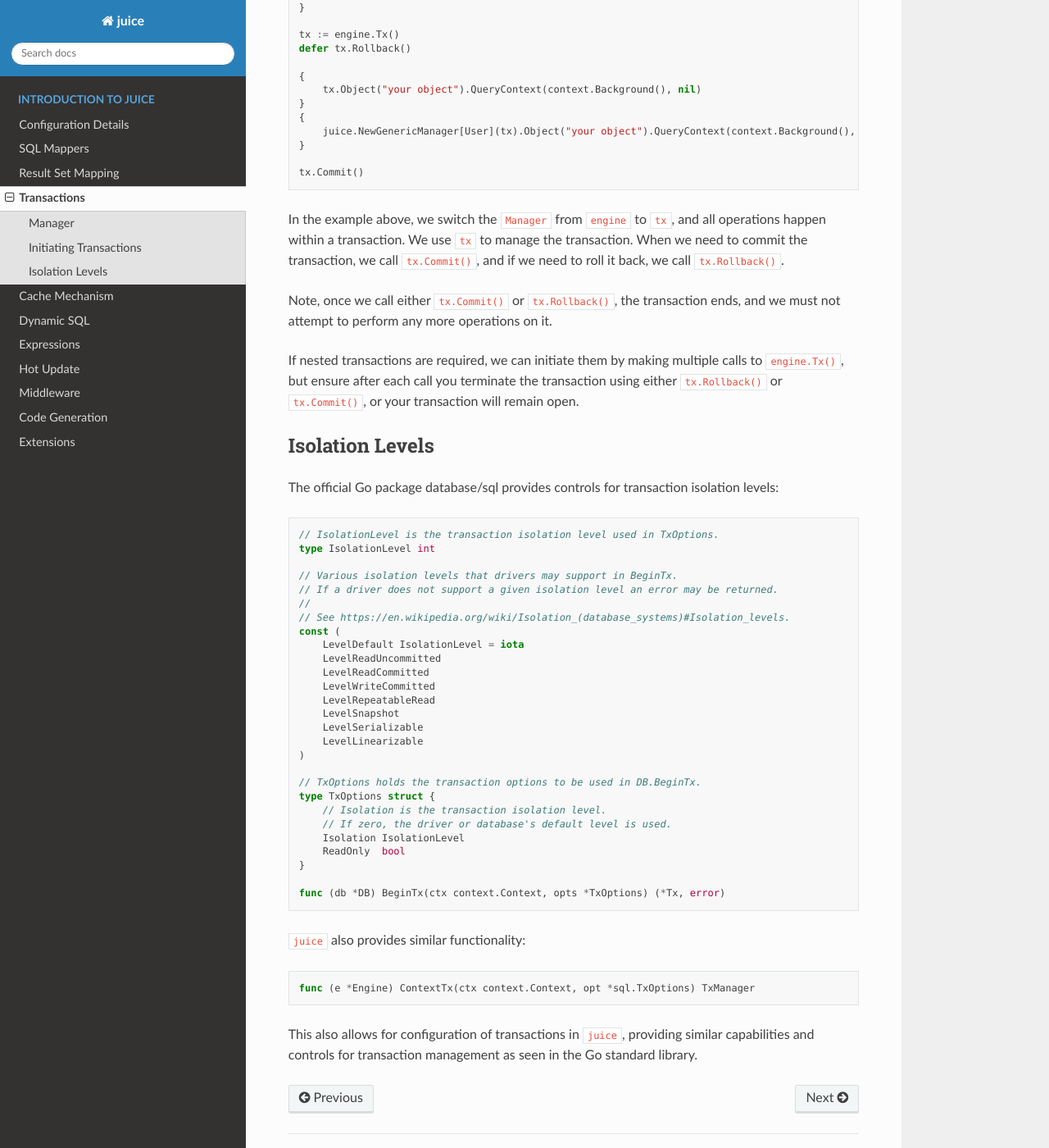
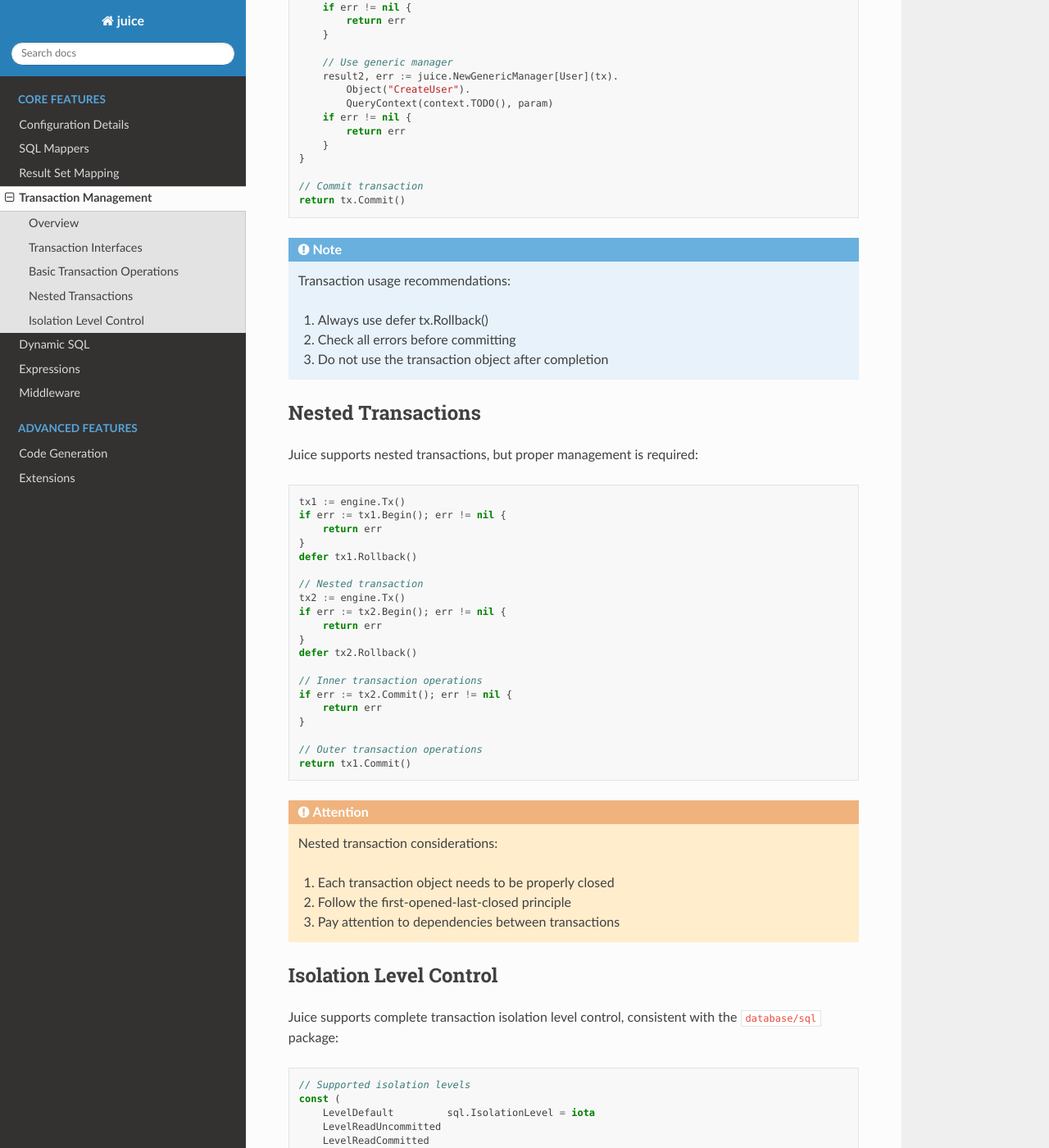
Before and after one commit to go-juicedev/juice-doc-en, a Sphinx documentation site: the page built from source/tx.rst, in a window 1280 px wide and 1400 px high, scrolled down 1103 px. Shown: the whole window at 82% size. Built offline with Sphinx 7.4.7 and the Read the Docs theme 3.1.0, drawn with Linux system fonts in a browser that asks for light colours; pages that are not in the unit, such as notebooks, are missing from menus; some of the changed text lies outside the part shown.

Commit message:
update docs

```diff
--- a/source/mappers.rst
+++ b/source/mappers.rst
@@ -1,11 +1,12 @@
 SQL Mappers
-=============
+================
 
-After configuring the data source information, we can use SQL Mappers to access the database. First, we need to tell juice where to find our SQL statements.
+After configuring the data source information, we can use SQL Mappers to access the database. First, we need to tell Juice where to find our SQL statements.
 
 mappers Tag
 ----------------
-The `mappers` tag is the parent tag for the `mapper` tags; it is a collection tag used to store multiple `mapper` tags.
+
+The ``mappers`` tag is the parent tag for the ``mapper`` tags; it is a collection tag used to store multiple ``mapper`` tags.
 
 .. code-block:: xml
 
@@ -17,71 +18,94 @@
                 <driver>mysql</driver>
             </environment>
         </environments>
+
         <mappers>
+            <!-- Define mapper tags here -->
         </mappers>
     </configuration>
 
 mapper Tag
 ----------------
-The `mapper` tag is a collection tag used to store SQL statements. Here’s a simple example:
+
+The ``mapper`` tag is a collection tag used to store SQL statements.
+
+Basic Usage Examples:
 
 .. code-block:: xml
 
     <mappers>
+        <!-- Inline mapper, define SQL directly in configuration file -->
         <mapper namespace="main">
             <select id="HelloWorld">
                 select "hello world" as message
             </select>
         </mapper>
+
+        <!-- Reference external mapper file -->
         <mapper resource="path_to_another_mapper.xml"/>
+
+        <!-- Reference mapper file via URL -->
         <mapper url="http(s)://domain:port/path"/>
         <mapper url="file://path to your mapper"/>
     </mappers>
 
-- .. class:: namespace: Used to specify the namespace of the mapper, which helps to differentiate between different mappers. The value must be unique.
-- .. class:: resource: Used to reference another mapper file. Note: the referenced mapper file must have a namespace attribute if it does not refer to another file.
-- .. class:: url: Used to reference a mapper file through a URL. Currently supports http and file protocols. If the referenced mapper file does not refer to another file, then its namespace attribute is mandatory.
+**Attribute Descriptions:**
+
+- ``namespace``: Specifies the namespace of the mapper, which helps to differentiate between different mappers. The value must be unique.
+- ``resource``: References another mapper file. Note: if the referenced mapper file does not reference other files, then its ``namespace`` attribute is required.
+- ``url``: References a mapper file through a URL. Currently supports ``http`` and ``file`` protocols. If the referenced mapper file does not reference other files, then its ``namespace`` attribute is required.
 
 Using referenced mapper files allows us to distribute SQL statements across different files, making our structure clearer.
 
 .. attention::
-   The `namespace`, `resource`, and `url` attributes are mutually exclusive; only one can be used within a single mapper tag.
+   The ``namespace``, ``resource``, and ``url`` attributes are mutually exclusive; only one can be used within a single ``mapper`` tag.
 
-select, insert, update, delete Tags
+SQL Statement Tags
 -----------------------------------
 
-The `select` tag is used to store select statements and must be used within a mapper tag.
+Juice supports four types of SQL statement tags: ``select``, ``insert``, ``update``, ``delete``.
 
 .. code-block:: xml
 
     <mapper namespace="main">
+        <!-- Query statement -->
         <select id="HelloWorld">
             select * from user
         </select>
+
+        <!-- Insert statement -->
         <insert id="insertUser">
-            insert into user (name, age) values ("eatmoreapple", 18))
+            insert into user (name, age) values (#{name}, #{age})
         </insert>
+
+        <!-- Update statement -->
         <update id="updateUser">
-            update user set age = 19 where name = "eatmoreapple"
+            update user set age = #{age} where name = #{name}
         </update>
+
+        <!-- Delete statement -->
         <delete id="deleteUser">
-            delete from user where name = "eatmoreapple"
+            delete from user where name = #{name}
         </delete>
     </mapper>
 
-The `select`, `insert`, `update`, and `delete` tags are collection tags for SQL statements. Each of them must have an `id` attribute, which is used to identify the SQL statement and must be unique within the same mapper.
+The ``select``, ``insert``, ``update``, and ``delete`` tags all have an ``id`` attribute, which is used to identify the SQL statement and must be unique within the same mapper.
+
+**Common Questions:**
 
 *Question: Can you write a delete statement inside the select tag?*
 
-*Answer: You can, but it is not recommended as each tag should have its own semantic meaning.*
+*Answer: Technically yes, but it is strongly not recommended as each tag should have its own semantic meaning.*
 
-Using Parameters
+Parameter Handling
 ----------------
+
+Using Parameters in SQL Statements
+~~~~~~~~~~~~~~~~~~~~
 
 We can use parameters in our SQL statements, which can be passed in from external sources. We just need to use specific syntax to reference these parameters.
 
-Parameter Example
-~~~~~~~~~~~~~~~~~~~
+**Parameter Definition Example:**
 
 .. code-block:: xml
 
@@ -91,83 +115,79 @@
         </select>
     </mapper>
 
-In the above SQL statement, we use ``#{name}`` to reference a parameter. This parameter’s value will be passed in when executing the SQL statement. The ``#{}`` syntax is replaced by placeholders at runtime to prevent SQL injection. However, if we need to construct the SQL statement by concatenating strings, we'd use ``${}`` to reference the parameters.
+In the above SQL statement, we use ``#{name}`` to reference a parameter. This parameter's value will be passed in when executing the SQL statement.
+
+**Parameter Syntax Comparison:**
+
+- ``#{name}``: Prepared parameter, replaced with placeholders (``?``), prevents SQL injection, **recommended**
+- ``${name}``: Direct string replacement, not replaced with placeholders, **has SQL injection risk, use with caution**
 
 .. code-block:: xml
 
     <mapper namespace="main">
-        <select id="CountUserByName">
-            select count(*) from user where name = ${name}
+        <!-- Recommended: Using prepared parameters -->
+        <select id="GetUserByName">
+            select * from user where name = #{name}
+        </select>
+
+        <!-- Use with caution: Direct string replacement -->
+        <select id="GetUserByDynamicColumn">
+            select * from user order by ${columnName}
         </select>
     </mapper>
 
-In this SQL statement, we use ``${name}`` to reference a parameter. The value of this parameter will be passed during the execution of the SQL statement. However, the ``${}`` syntax is not replaced by a placeholder, which can lead to SQL injection issues. Therefore, when using ``${}``, ensure the parameter value is secure.
+.. warning::
+    When using ``${}`` syntax, ensure the parameter value is safe as it does not provide SQL injection protection.
 
-Parameter Passing
-~~~~~~~~~~~~~~~~~~~
+Parameter Passing Methods
+~~~~~~~~~~~~~~~~~~~~
+
+**1. Map Parameter Passing**
 
 .. code-block:: go
 
-    package main
-
-    import (
-        "fmt"
-        "github.com/go-juicedev/juice"
-        _ "github.com/go-sql-driver/mysql"
-    )
-
-    func CountUserByName() {}
-
-    func main() {
-        cfg, err := juice.NewXMLConfiguration("config.xml")
-        if err != nil {
-            fmt.Println(err)
-            return
-        }
-
-        engine, err := juice.DefaultEngine(cfg)
-        if err != nil {
-            fmt.Println(err)
-            return
-        }
-
-        count, err := juice.NewGenericManager[int64](engine).Object(CountUserByName).Query(map[string]interface{}{
-            "name": "eatmoreapple",
-        })
-        if err != nil {
-            fmt.Println(err)
-            return
-        }
-
-        fmt.Println(count)
+    userMap := map[string]interface{}{
+        "name": "eatmoreapple",
+        "age":  25,
     }
 
-As shown above, after creating the `engine`, we use `NewGenericManager` to create a `GenericManager`. This method accepts a generic parameter specifying the return type, which in this case is `int64`. Then, we use the `Object` method to specify the SQL statement we want to execute. This method accepts a parameter, in this instance, we pass the `CountUserByName`, which is a function under the main package and does not belong to any custom structure, so its full name is `main.CountUserByName`. In the XML configuration file, it searches for the `CountUserByName` id under the main namespace. We can also directly pass the SQL statement id we want to execute, like `main.CountUserByName`, when calling the `Object` method. Lastly, we use the `Query` method to execute the SQL statement, which accepts a parameter for the arguments to pass to the SQL statement.
+    engine.Object("main.CountUserByName").QueryContext(context.TODO(), userMap)
 
-Map-Struct Parameters
-"""""""""""""""""""""""
-
-As shown, we passed a `map` where the map's key is the parameter name used in the SQL statement, and its value is the argument to pass to the SQL statement. Alternatively, we can pass a struct, and the struct’s field names would be the parameter names used in the SQL statement, with the field values being the argument values. If we want to customize so the struct field names do not match the SQL parameter names directly, we can use juice's tag to specify:
+**2. Struct Parameter Passing**
 
 .. code-block:: go
 
     type User struct {
-        Name string `param:"name"`
+        Name string `param:"name"`  // Use param tag to customize parameter name
+        Age  int    `param:"age"`
     }
 
-By specifying the struct field’s tag as `param`, that field will be treated as the SQL parameter name, not the field name.
+    user := User{
+        Name: "eatmoreapple",
+        Age:  25,
+    }
 
-.. attention::
-   When passing a map as an argument, the map's key must be a string type.
+    engine.Object("main.CountUserByName").QueryContext(context.TODO(), user)
 
-Non-Map-Struct Parameter Passing
-"""""""""""""""""""""""""""""""""
+**3. Array/Slice Parameter Passing**
 
-Since both maps and structs can be converted into a key-value structure, what is the key used in the XML if we pass a non-struct or non-map parameter? Juice will then wrap this parameter in a `map`, where the `map`'s key is ``param``, and its value is our passed parameter.
+Since both map and struct can be converted to key-value structures, if we pass a slice or array parameter, we can access the passed parameters using index access:
+
+.. code-block:: xml
+
+     <mapper namespace="main">
+        <select id="CountUserByName">
+            select count(*) from user where name = #{0} and age = #{1}
+        </select>
+    </mapper>
 
 .. code-block:: go
 
-    count, err := juice.NewGenericManager[int64](engine).Object(CountUserByName).Query("eatmoreapple")
+     engine.Object("main.CountUserByName").QueryContext(context.TODO(), []interface{}{"eatmoreapple", 25})
+
+**4. Single Parameter Passing**
+
+If we pass a parameter that is not a struct, map, or slice/array, Juice will wrap this parameter into a map where the key is ``param`` and the value is our passed parameter.
 
 .. code-block:: xml
 
@@ -177,7 +197,13 @@
         </select>
     </mapper>
 
-The wrapped `map`'s key can also be customized. We can specify the `paramName` attribute in the corresponding action tag, as shown:
+.. code-block:: go
+
+    engine.Object("main.CountUserByName").QueryContext(context.TODO(), "eatmoreapple")
+
+**Custom Parameter Names:**
+
+You can customize the single parameter name using the ``paramName`` attribute:
 
 .. code-block:: xml
 
@@ -187,12 +213,152 @@
         </select>
     </mapper>
 
-or via the environment variable ``JUICE_PARAM_NAME``.
+Or set globally via the environment variable ``JUICE_PARAM_NAME``.
 
-H
-"""""
+**Convenience Type:**
 
-``juice.H`` is an alias for ``map[string]interface{}``. It's designed to help developers pass parameters conveniently.
+``juice.H`` is an alias for ``map[string]interface{}``, designed to help developers pass parameters conveniently.
+
+.. code-block:: go
+
+    params := juice.H{
+        "name": "eatmoreapple",
+        "age":  25,
+    }
+
+    engine.Object("main.GetUser").QueryContext(context.TODO(), params)
 
 .. attention::
-   Please ensure the arguments you pass are serializable, or it could cause some features to malfunction, such as caching.
+    When the parameter is a map type, the map's key must be a string type.
+
+Advanced Features
+--------
+
+Statement Attributes
+~~~~~~~~
+
+SQL statement tags support various attributes to control execution behavior:
+
+.. code-block:: xml
+
+    <mapper namespace="main">
+        <select id="GetUser"
+                timeout="5000"
+                debug="false"
+                paramName="userId">
+            select * from user where id = #{userId}
+        </select>
+
+        <insert id="CreateUser"
+                useGeneratedKeys="true"
+                keyProperty="id">
+            insert into user (name, email) values (#{name}, #{email})
+        </insert>
+    </mapper>
+
+**Common Attribute Descriptions:**
+
+- ``timeout``: Set SQL execution timeout (milliseconds)
+- ``debug``: Whether to enable debug mode
+- ``paramName``: Customize single parameter name
+- ``useGeneratedKeys``: Whether to use auto-generated keys
+- ``keyProperty``: Specify the property name to receive auto-generated keys
+
+Best Practices
+--------
+
+1. **Naming Conventions**
+   - Use meaningful namespaces
+   - SQL statement IDs should clearly express their functionality
+   - Parameter names should be descriptive
+
+2. **File Organization**
+   - Divide mapper files by functional modules
+   - Don't make each mapper file too large
+   - Use reasonable directory structure
+
+3. **Security**
+   - Prefer using ``#{}`` parameter syntax
+   - Avoid direct SQL string concatenation
+   - Validate input parameters
+
+4. **Performance Optimization**
+   - Use indexes appropriately
+   - Avoid SELECT *
+   - Use appropriate data types
+
+Example: Complete Mapper Configuration
+~~~~~~~~~~~~~~~~~~~~~~~
+
+.. code-block:: xml
+
+    <?xml version="1.0" encoding="UTF-8"?>
+    <!DOCTYPE mapper PUBLIC "-//juice.org//DTD Config 1.0//EN"
+            "https://raw.githubusercontent.com/go-juicedev/juice/main/mapper.dtd">
+
+    <mapper namespace="user.UserRepository">
+
+        <!-- Basic query -->
+        <select id="GetById">
+            select id, name, email, age, created_at
+            from users
+            where id = #{id}
+        </select>
+
+        <!-- Pagination query -->
+        <select id="GetByPage">
+            select id, name, email, age, created_at
+            from users
+            order by created_at desc
+            limit #{limit} offset #{offset}
+        </select>
+
+        <!-- Conditional query -->
+        <select id="GetByCondition">
+            select id, name, email, age, created_at
+            from users
+            where 1=1
+            <if test="name != nil and name != ''">
+                and name like concat('%', #{name}, '%')
+            </if>
+            <if test="minAge != nil">
+                and age >= #{minAge}
+            </if>
+            <if test="maxAge != nil">
+                and age <= #{maxAge}
+            </if>
+            order by created_at desc
+        </select>
+
+        <!-- Create user -->
+        <insert id="Create" useGeneratedKeys="true" keyProperty="id">
+            insert into users (name, email, age, created_at)
+            values (#{name}, #{email}, #{age}, now())
+        </insert>
+
+        <!-- Update user -->
+        <update id="Update">
+            update users
+            set name = #{name},
+                email = #{email},
+                age = #{age},
+                updated_at = now()
+            where id = #{id}
+        </update>
+
+        <!-- Delete user -->
+        <delete id="Delete">
+            delete from users where id = #{id}
+        </delete>
+
+        <!-- Batch operations -->
+        <insert id="BatchInsert">
+            insert into users (name, email, age, created_at) values
+            <foreach collection="users" item="user" separator=",">
+                (#{user.name}, #{user.email}, #{user.age}, now())
+            </foreach>
+        </insert>
+
+    </mapper>
+
+Through the above configuration and usage methods, you can fully utilize Juice's SQL Mapper functionality to build an efficient and secure data access layer.
--- a/source/middleware.rst
+++ b/source/middleware.rst
@@ -165,7 +165,7 @@
         if err != nil {
             panic(err)
         }
-        engine, err := juice.DefaultEngine(cfg)
+        engine, err := juice.Default(cfg)
         if err != nil {
             panic(err)
         }
--- a/source/tx.rst
+++ b/source/tx.rst
@@ -1,116 +1,148 @@
-Transactions
-============
+Transaction Management
+========
 
-When working with databases, we often encounter transactions, such as when we need to manipulate multiple tables simultaneously. In such cases, we use transactions to ensure data consistency.
+Overview
+----
 
-How do we use transactions in ``juice``? Let's review our previous usage first:
+Transactions are the basic unit of database operations, used to ensure data consistency and integrity. Juice provides comprehensive transaction support, including basic transaction operations, nested transactions, and isolation level control.
 
-.. code-block:: go
-   cfg, err := juice.NewXMLConfiguration("config.xml")
-   if err != nil {
-       panic(err)
-   }
-   engine, err := juice.DefaultEngine(cfg)
-   if err != nil {
-       panic(err)
-   }
-
-   engine.Object("your object").QueryContext(context.Background(), nil)
-   juice.NewGenericManager[User](engine).Object("your object").QueryContext(context.Background(), nil)
-
-In the above code, we see that we operate through the ``engine``, which obtains a connection from the database connection pool, performs operations, and then returns the connection back to the pool.
-
-So, how do we handle transactions? Let’s find out.
-
-Manager
+Transaction Interfaces
 -------
 
-From inspecting the source code of ``NewGenericManager``, we see that it accepts a parameter named ``Manager``. The definition of the Manager interface is as follows:
+Juice defines two core interfaces to handle transactions:
 
 .. code-block:: go
 
-   // Manager is an interface for managing database operations.
-   type Manager interface {
-       Object(v any) Executor
-   }
+    // Manager interface defines basic database operations
+    type Manager interface {
+        Object(v any) Executor
+    }
 
-The ``engine`` we used above is a structure that implements the ``Manager`` interface.
+    // TxManager interface extends Manager, adding transaction control methods
+    type TxManager interface {
+        Manager
+        Begin() error
+        Commit() error
+        Rollback() error
+    }
 
-Initiating Transactions
------------------------
+Basic Transaction Operations
+----------
 
-We can initiate a transaction using ``engine.Tx()``, which returns an implementation of the ``Manager`` interface that we can use to perform transaction operations. Note that the transaction starts as soon as you call ``engine.Tx()``.
-
-We can conduct transactional operations using the transaction object returned by ``engine.Tx()``. Here’s how we might write it:
+Example code shows how to use transactions:
 
 .. code-block:: go
 
-   cfg, err := juice.NewXMLConfiguration("config.xml")
-   if err != nil {
-       panic(err)
-   }
-   engine, err := juice.Default(cfg)
-   if err != nil {
-       panic(err)
-   }
+    engine, err := juice.Default(cfg)
+    if err != nil {
+        panic(err)
+    }
 
-   tx := engine.Tx()
-   defer tx.Rollback()
+    // Start transaction
+    tx := engine.Tx()
+    if err := tx.Begin(); err != nil {
+        panic(err)
+    }
 
-   {
-       tx.Object("your object").QueryContext(context.Background(), nil)
-   }
-   {
-       juice.NewGenericManager[User](tx).Object("your object").QueryContext(context.Background(), nil)
-   }
+    // Ensure transaction will eventually be rolled back or committed
+    defer tx.Rollback()
 
-   tx.Commit()
+    // Operations within transaction
+    {
+        // Query operations
+        result1, err := tx.Object("QueryUser").
+            QueryContext(context.TODO(), nil)
+        if err != nil {
+            return err
+        }
 
-In the example above, we switch the ``Manager`` from ``engine`` to ``tx``, and all operations happen within a transaction. We use ``tx`` to manage the transaction. When we need to commit the transaction, we call ``tx.Commit()``, and if we need to roll it back, we call ``tx.Rollback()``.
+        // Use generic manager
+        result2, err := juice.NewGenericManager[User](tx).
+            Object("CreateUser").
+            QueryContext(context.TODO(), param)
+        if err != nil {
+            return err
+        }
+    }
 
-Note, once we call either ``tx.Commit()`` or ``tx.Rollback()``, the transaction ends, and we must not attempt to perform any more operations on it.
+    // Commit transaction
+    return tx.Commit()
 
-If nested transactions are required, we can initiate them by making multiple calls to ``engine.Tx()``, but ensure after each call you terminate the transaction using either ``tx.Rollback()`` or ``tx.Commit()``, or your transaction will remain open.
+.. note::
+    Transaction usage recommendations:
 
-Isolation Levels
-----------------
+    1. Always use defer tx.Rollback()
+    2. Check all errors before committing
+    3. Do not use the transaction object after completion
 
-The official Go package database/sql provides controls for transaction isolation levels:
+Nested Transactions
+-------
+
+Juice supports nested transactions, but proper management is required:
 
 .. code-block:: go
 
-   // IsolationLevel is the transaction isolation level used in TxOptions.
-   type IsolationLevel int
+    tx1 := engine.Tx()
+    if err := tx1.Begin(); err != nil {
+        return err
+    }
+    defer tx1.Rollback()
 
-   // Various isolation levels that drivers may support in BeginTx.
-   // If a driver does not support a given isolation level an error may be returned.
-   //
-   // See https://en.wikipedia.org/wiki/Isolation_(database_systems)#Isolation_levels.
-   const (
-       LevelDefault IsolationLevel = iota
-       LevelReadUncommitted
-       LevelReadCommitted
-       LevelWriteCommitted
-       LevelRepeatableRead
-       LevelSnapshot
-       LevelSerializable
-       LevelLinearizable
-   )
+    // Nested transaction
+    tx2 := engine.Tx()
+    if err := tx2.Begin(); err != nil {
+        return err
+    }
+    defer tx2.Rollback()
 
-   // TxOptions holds the transaction options to be used in DB.BeginTx.
-   type TxOptions struct {
-       // Isolation is the transaction isolation level.
-       // If zero, the driver or database's default level is used.
-       Isolation IsolationLevel
-       ReadOnly  bool
-   }
+    // Inner transaction operations
+    if err := tx2.Commit(); err != nil {
+        return err
+    }
 
-   func (db *DB) BeginTx(ctx context.Context, opts *TxOptions) (*Tx, error)
+    // Outer transaction operations
+    return tx1.Commit()
 
-``juice`` also provides similar functionality:
+.. attention::
+    Nested transaction considerations:
+
+    1. Each transaction object needs to be properly closed
+    2. Follow the first-opened-last-closed principle
+    3. Pay attention to dependencies between transactions
+
+Isolation Level Control
+----------
+
+Juice supports complete transaction isolation level control, consistent with the ``database/sql`` package:
 
 .. code-block:: go
 
-   func (e *Engine) ContextTx(ctx context.Context, opt *sql.TxOptions) TxManager
+    // Supported isolation levels
+    const (
+        LevelDefault         sql.IsolationLevel = iota
+        LevelReadUncommitted
+        LevelReadCommitted
+        LevelWriteCommitted
+        LevelRepeatableRead
+        LevelSnapshot
+        LevelSerializable
+        LevelLinearizable
+    )
 
-This also allows for configuration of transactions in ``juice``, providing similar capabilities and controls for transaction management as seen in the Go standard library.
+Usage example:
+
+.. code-block:: go
+
+    // Start transaction with specific isolation level
+    tx := engine.ContextTx(ctx, &sql.TxOptions{
+        Isolation: sql.LevelSerializable,
+        ReadOnly:  false,
+    })
+    if err := tx.Begin(); err != nil {
+        return err
+    }
+    defer tx.Rollback()
+
+    // Transaction operations...
+
+    return tx.Commit()
```
Also changed, not shown: source/index.rst (+43 -17 lines), source/raw_sql.rst (added, +97 -0 lines).
